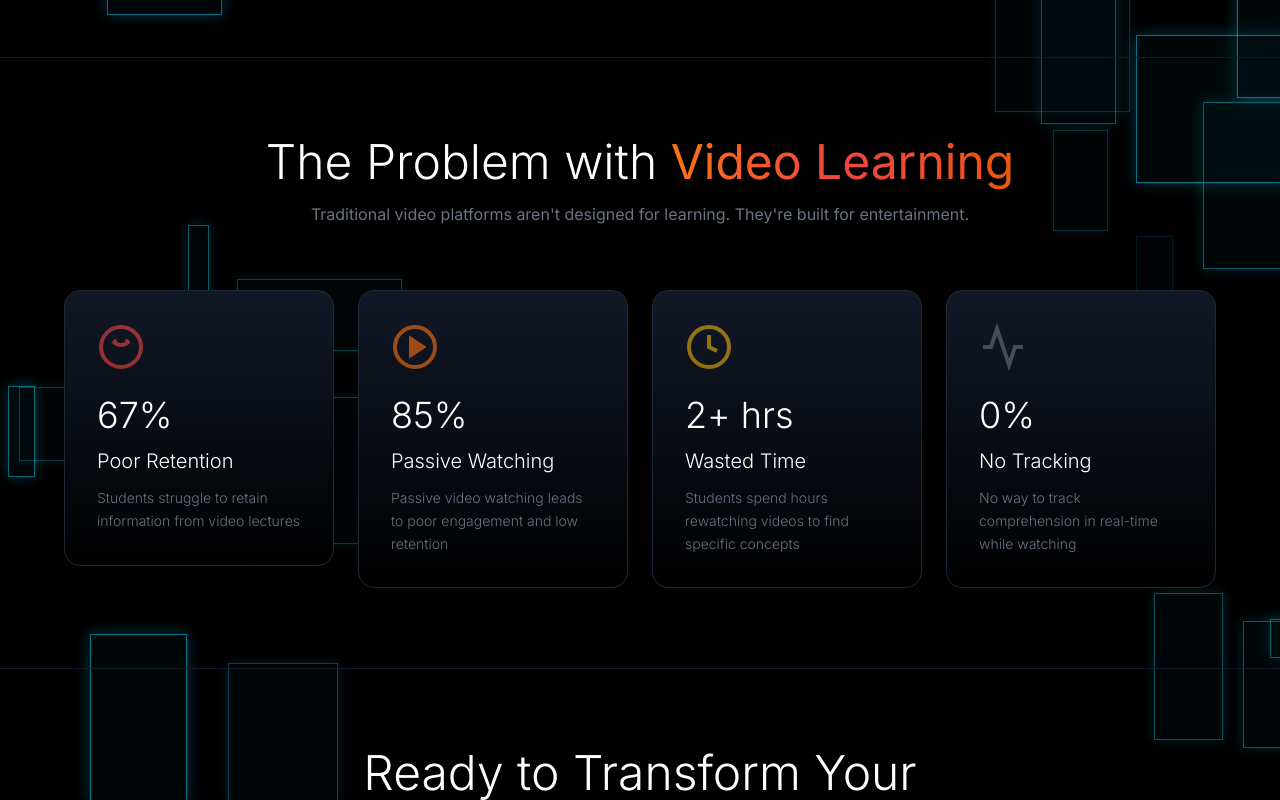
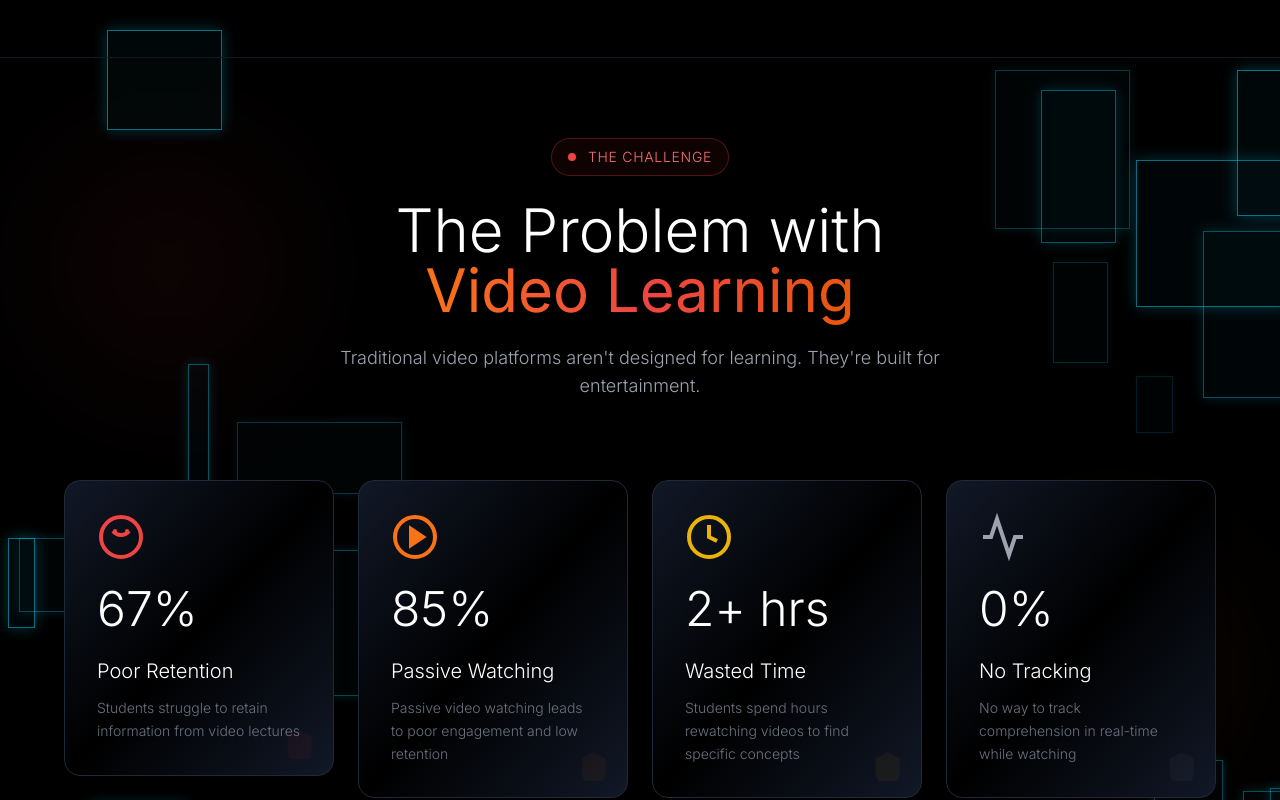
Before and after one commit to codeWithUtkarsh/reply, a Next.js app in the folder frontend/: page / in a window 1280 px wide. Shown: the part 1560-2360 px from the top of the page. Built offline with nearby package versions, Linux system fonts and the light colour scheme; no server answers.

Commit message:
Add creative animations and effects to Problem section

```diff
--- a/frontend/app/page.tsx
+++ b/frontend/app/page.tsx
@@ -252,13 +252,26 @@ export default function Home() {
         </section>
 
         {/* Problem with Video Learning Section */}
-        <section className="container mx-auto px-6 py-20 border-t border-gray-900">
-          <div className="max-w-6xl mx-auto">
-            <div className="text-center mb-16">
-              <h2 className="text-3xl md:text-5xl font-light mb-4">
-                The Problem with <span className="bg-gradient-to-r from-orange-500 via-red-500 to-orange-600 bg-clip-text text-transparent font-normal">Video Learning</span>
+        <section className="container mx-auto px-6 py-20 border-t border-gray-900 relative overflow-hidden">
+          {/* Decorative elements */}
+          <div className="absolute top-20 left-10 w-64 h-64 bg-red-500/5 rounded-full blur-3xl"></div>
+          <div className="absolute bottom-20 right-10 w-64 h-64 bg-orange-500/5 rounded-full blur-3xl"></div>
+
+          <div className="max-w-6xl mx-auto relative z-10">
+            <div className="text-center mb-20">
+              <div className="inline-block mb-6">
+                <div className="flex items-center gap-3 px-4 py-2 border border-red-500/30 rounded-full bg-red-950/20">
+                  <div className="w-2 h-2 bg-red-500 rounded-full animate-pulse"></div>
+                  <span className="text-sm text-red-400 font-light uppercase tracking-wider">The Challenge</span>
+                </div>
+              </div>
+              <h2 className="text-4xl md:text-6xl font-light mb-6 leading-tight">
+                The Problem with <br />
+                <span className="bg-gradient-to-r from-orange-500 via-red-500 to-orange-600 bg-clip-text text-transparent font-normal">Video Learning</span>
               </h2>
-              <p className="text-gray-500">Traditional video platforms aren't designed for learning. They're built for entertainment.</p>
+              <p className="text-gray-400 text-lg max-w-2xl mx-auto font-light">
+                Traditional video platforms aren't designed for learning. They're built for entertainment.
+              </p>
             </div>
 
             <div className="grid grid-cols-1 md:grid-cols-2 lg:grid-cols-4 gap-6">
@@ -272,10 +285,11 @@ export default function Home() {
                   </svg>
                 }
                 iconColor="text-red-500"
+                glowColor="red"
                 stat="67%"
-                statColor="text-purple-400"
                 title="Poor Retention"
                 description="Students struggle to retain information from video lectures"
+                delay="0"
               />
               <ProblemCard
                 icon={
@@ -285,10 +299,11 @@ export default function Home() {
                   </svg>
                 }
                 iconColor="text-orange-500"
+                glowColor="orange"
                 stat="85%"
-                statColor="text-purple-400"
                 title="Passive Watching"
                 description="Passive video watching leads to poor engagement and low retention"
+                delay="100"
               />
               <ProblemCard
                 icon={
@@ -298,10 +313,11 @@ export default function Home() {
                   </svg>
                 }
                 iconColor="text-yellow-500"
+                glowColor="yellow"
                 stat="2+ hrs"
-                statColor="text-purple-400"
                 title="Wasted Time"
                 description="Students spend hours rewatching videos to find specific concepts"
+                delay="200"
               />
               <ProblemCard
                 icon={
@@ -309,11 +325,12 @@ export default function Home() {
                     <polyline points="22 12 18 12 15 21 9 3 6 12 2 12" />
                   </svg>
                 }
-                iconColor="text-gray-500"
+                iconColor="text-gray-400"
+                glowColor="gray"
                 stat="0%"
-                statColor="text-purple-400"
                 title="No Tracking"
                 description="No way to track comprehension in real-time while watching"
+                delay="300"
               />
             </div>
           </div>
@@ -406,6 +423,22 @@ export default function Home() {
         .chip-3d:hover {
           transform: translateZ(70px) scale(1.05);
         }
+
+        @keyframes fadeInUp {
+          from {
+            opacity: 0;
+            transform: translateY(30px);
+          }
+          to {
+            opacity: 1;
+            transform: translateY(0);
+          }
+        }
+
+        .problem-card-animate {
+          animation: fadeInUp 0.6s ease-out forwards;
+          opacity: 0;
+        }
       `}</style>
     </main>
   );
@@ -455,25 +488,70 @@ function ProcessStep({ number, title, description }: ProcessStepProps) {
 interface ProblemCardProps {
   icon: React.ReactNode;
   iconColor: string;
+  glowColor: string;
   stat: string;
-  statColor: string;
   title: string;
   description: string;
+  delay: string;
 }
 
-function ProblemCard({ icon, iconColor, stat, statColor, title, description }: ProblemCardProps) {
+function ProblemCard({ icon, iconColor, glowColor, stat, title, description, delay }: ProblemCardProps) {
+  const glowColors: Record<string, string> = {
+    red: 'group-hover:shadow-red-500/20',
+    orange: 'group-hover:shadow-orange-500/20',
+    yellow: 'group-hover:shadow-yellow-500/20',
+    gray: 'group-hover:shadow-gray-500/20',
+  };
+
+  const borderColors: Record<string, string> = {
+    red: 'group-hover:border-red-500/30',
+    orange: 'group-hover:border-orange-500/30',
+    yellow: 'group-hover:border-yellow-500/30',
+    gray: 'group-hover:border-gray-500/30',
+  };
+
   return (
-    <div className="group relative">
-      <div className="absolute inset-0 bg-gradient-to-b from-emerald-500/5 to-transparent opacity-0 group-hover:opacity-100 transition-opacity rounded-2xl"></div>
-      <div className="relative bg-gradient-to-b from-gray-900 to-black border border-gray-800 rounded-2xl p-8 hover:border-emerald-500/30 transition-all">
-        <div className={`${iconColor} mb-6 opacity-60`}>
-          {icon}
+    <div
+      className="group relative problem-card-animate"
+      style={{ animationDelay: `${delay}ms` }}
+    >
+      {/* Animated border gradient */}
+      <div className="absolute -inset-0.5 bg-gradient-to-r from-gray-800 via-gray-700 to-gray-800 rounded-2xl opacity-0 group-hover:opacity-100 blur-sm transition-opacity duration-500"></div>
+
+      {/* Main card */}
+      <div className={`relative bg-gradient-to-br from-gray-900 via-black to-gray-900 border border-gray-800 ${borderColors[glowColor]} rounded-2xl p-8 transition-all duration-500 ${glowColors[glowColor]} shadow-xl group-hover:shadow-2xl group-hover:-translate-y-1`}>
+        {/* Icon container with floating animation */}
+        <div className="relative mb-6">
+          <div className={`absolute inset-0 ${iconColor} opacity-20 blur-xl group-hover:opacity-40 transition-opacity`}></div>
+          <div className={`relative ${iconColor} transform group-hover:scale-110 group-hover:rotate-3 transition-all duration-500`}>
+            {icon}
+          </div>
         </div>
-        <div className="text-4xl font-light text-white mb-3">
-          {stat}
+
+        {/* Stat with counter effect feel */}
+        <div className="relative mb-4">
+          <div className={`text-5xl font-light text-white mb-1 transform group-hover:scale-105 transition-transform duration-300`}>
+            {stat}
+          </div>
+          <div className={`h-1 w-12 ${iconColor} opacity-50 rounded-full`}></div>
         </div>
-        <h3 className="text-xl font-light text-white mb-3">{title}</h3>
-        <p className="text-gray-500 text-sm leading-relaxed font-light">{description}</p>
+
+        {/* Title */}
+        <h3 className="text-xl font-light text-white mb-3 group-hover:text-gray-100 transition-colors">
+          {title}
+        </h3>
+
+        {/* Description */}
+        <p className="text-gray-500 text-sm leading-relaxed font-light group-hover:text-gray-400 transition-colors">
+          {description}
+        </p>
+
+        {/* Decorative corner element */}
+        <div className={`absolute bottom-4 right-4 w-8 h-8 ${iconColor} opacity-5 group-hover:opacity-10 transition-opacity`}>
+          <svg viewBox="0 0 24 24" fill="currentColor">
+            <path d="M12 2L2 7v10c0 5.55 3.84 10.74 9 12 5.16-1.26 9-6.45 9-12V7l-10-5z" />
+          </svg>
+        </div>
       </div>
     </div>
   );
```
